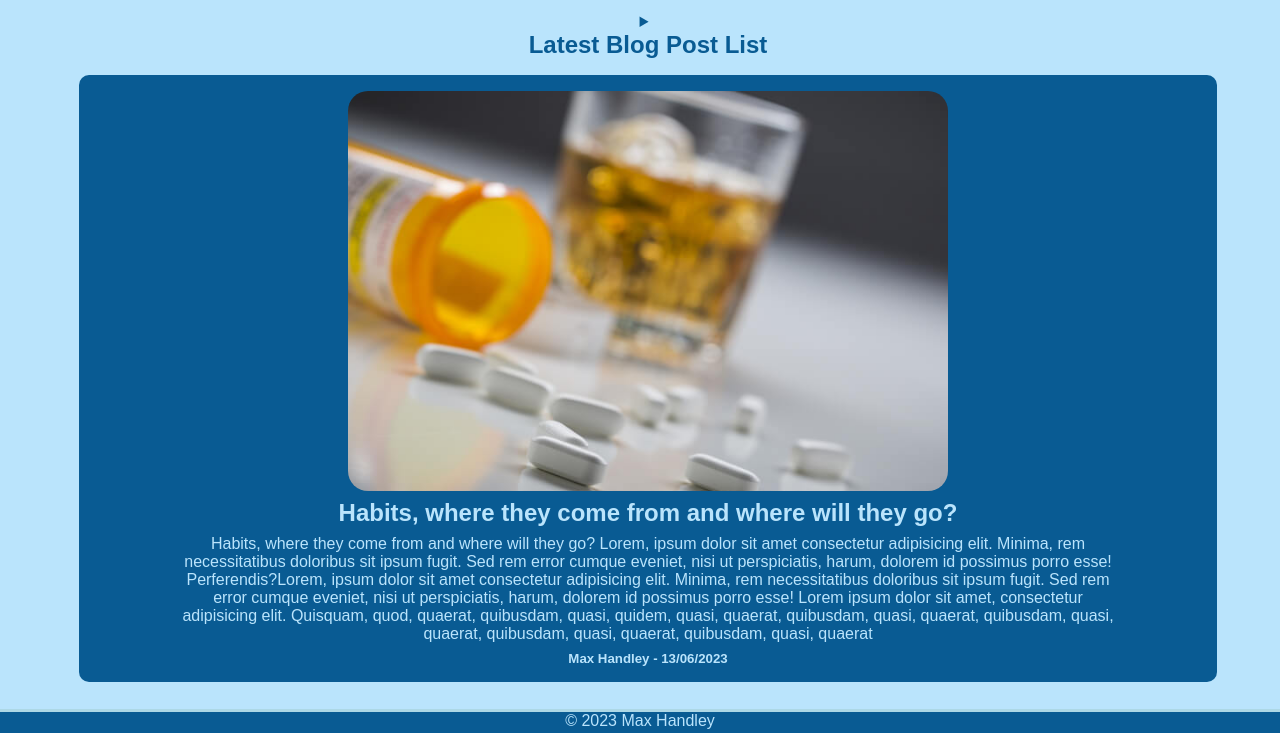
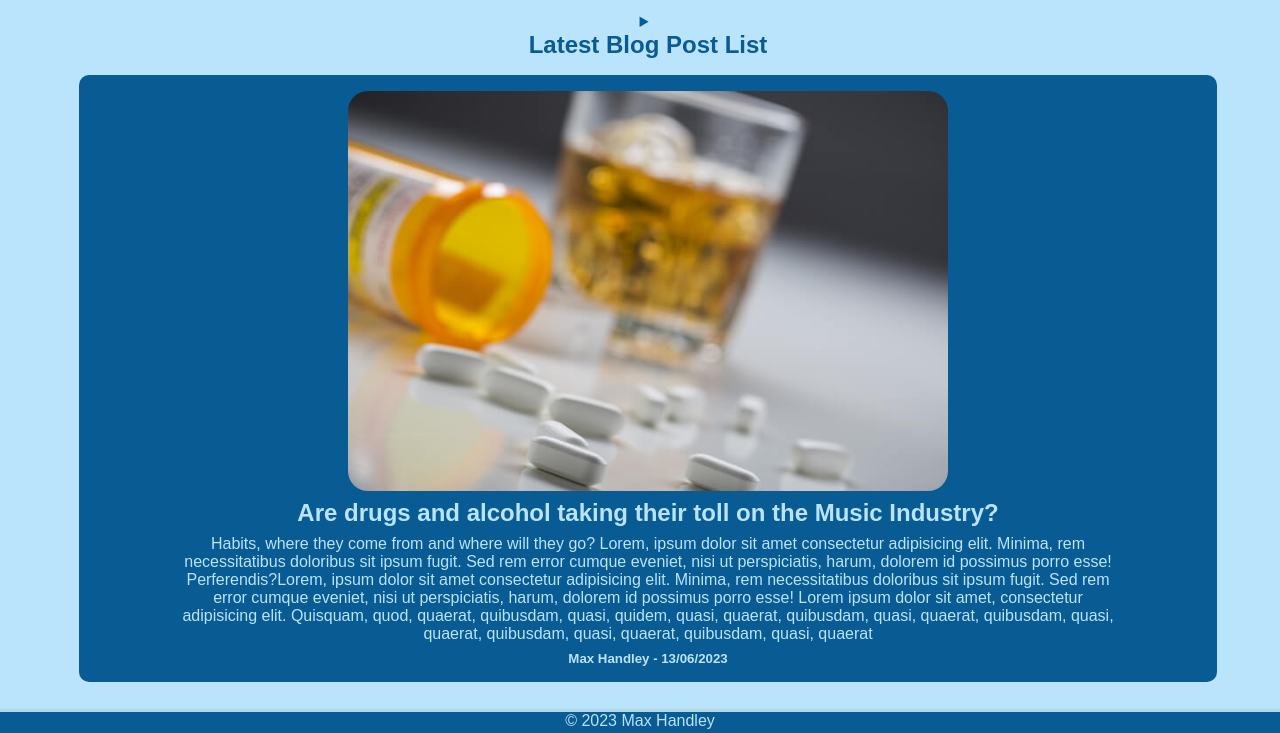
Before and after one commit to maxhandley97/T1A2-Portfolio, a plain HTML site: page blogposts/blog3.html in a window 1280 px wide. Shown: the part 67-800 px from the top of the page. Drawn offline with Linux system fonts and the light colour scheme; files that its build step writes are made by us from their sources; files whose address does not match are found by name.

```diff
--- a/blogposts/blog3.html
+++ b/blogposts/blog3.html
@@ -7,6 +7,7 @@
     <link href="blogs.css" rel="stylesheet">
     <link rel="stylesheet" href="/src/navbar.css">
     <script src="https://kit.fontawesome.com/17282fed4e.js" crossorigin="anonymous"></script>
+    <link rel="icon" type="image/x-icon" href="/src/images/mh.jpeg">
 </head>
 <body>
     <nav class="navbar">
@@ -21,7 +22,7 @@
                 <ul class="ul">
                     <a href="/src/blogposts/blog1.html"><li class="split">Penrith vs Broncos in the finals! Will Broncos Be able to uppend the three-peat? <span>27/08/2023</span></li></a>
                     <a href="/src/blogposts/blog2.html"><li class="split">Are the golden days over for Sticky Fingers?  <span>24/07/2023</span> </li></a>
-                    <a href="/src/blogposts/blog3.html"><li class="split">Habits, where they come from and where will they go?  <span>13/06/2023</span></li></a>
+                    <a href="/src/blogposts/blog3.html"><li class="split">Are drugs and alcohol taking their toll on the Music Industry?<span>13/06/2023</span></li></a>
                     <a href="/src/blogposts/blog4.html"><li class="split">It's beach party season, why the youth takes to the beach.<span>30/05/2023</span></li></a>
                     <a href="/src/blogposts/blog5.html"><li class="split">How do I get a job as fulltime software developer? <span>29/04/2023</span></li></a>
                 </ul>
@@ -29,7 +30,7 @@
         <section class="blogpostcontainer">
             <section class="blogpost blogpost3">
                 <div class="blogpostimg"><img class="blogpostimg3 img" src="/src/images/addictions.jpg"></div>
-                <h2>Habits, where they come from and where will they go?</h2>
+                <h2>Are drugs and alcohol taking their toll on the Music Industry?</h2>
                 <p class="truncate blog-summary">Habits, where they come from and where will they go? Lorem, ipsum dolor sit amet consectetur adipisicing elit. Minima, rem necessitatibus doloribus sit ipsum fugit. Sed rem error cumque eveniet, nisi ut perspiciatis, harum, dolorem id possimus porro esse! Perferendis?Lorem, ipsum dolor sit amet consectetur adipisicing elit. Minima, rem necessitatibus doloribus sit ipsum fugit. Sed rem error cumque eveniet, nisi ut perspiciatis, harum, dolorem id possimus porro esse! Lorem ipsum dolor sit amet, consectetur adipisicing elit. Quisquam, quod, quaerat, quibusdam, quasi, quidem, quasi, quaerat, quibusdam, quasi, quaerat, quibusdam, quasi, quaerat, quibusdam, quasi, quaerat, quibusdam, quasi, quaerat
                 <h5>Max Handley - 13/06/2023</h5>
             </section>
```
Also changed, not shown: about.html (+1 -0 lines), bloglanding.html (+2 -1 lines), blogposts/blog1.html (+2 -1 lines), blogposts/blog2.html (+2 -1 lines), blogposts/blog4.html (+2 -1 lines), blogposts/blog5.html (+3 -2 lines), index.html (+1 -0 lines), links-contact.html (+1 -0 lines), images/mh.jpeg (added).
